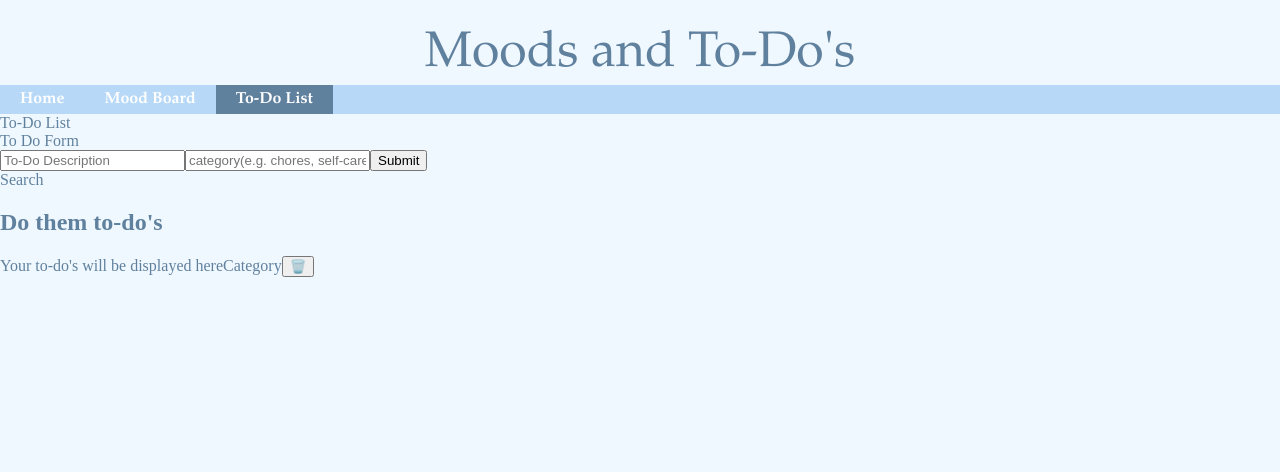
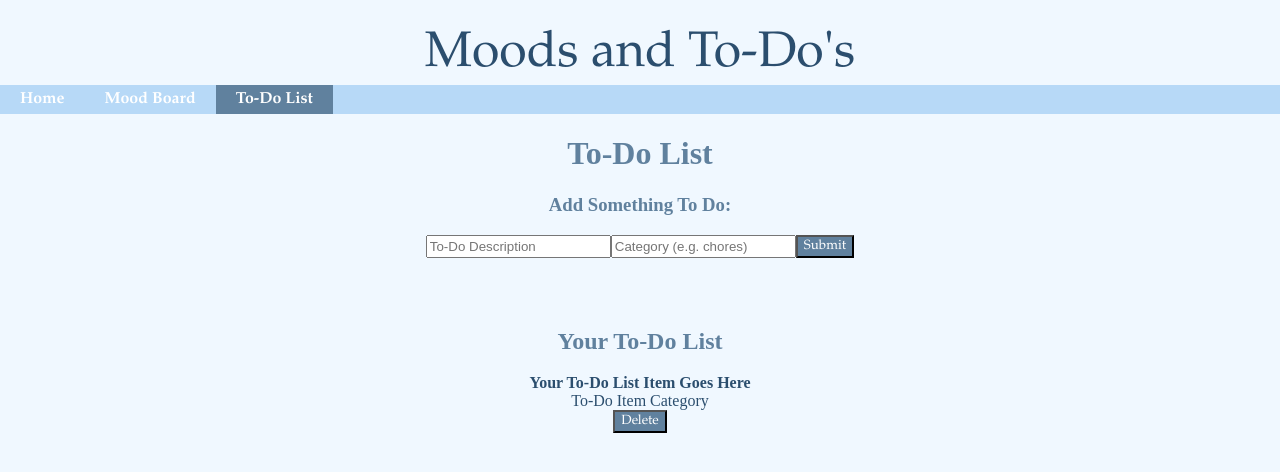
Before and after one commit to sianmancha/phase-2-project, a React (Create React App) app: page /to-do-list in a window 1280 px wide. Shown: the top 472 px of the page. Built offline with nearby package versions, Linux system fonts and the light colour scheme; data requests are answered from the project's data file.

Commit message:
Finished styling, got everything functional. Yay.

```diff
--- a/db.json
+++ b/db.json
@@ -251,13 +251,18 @@
       "name": "Proud",
       "icon": "😉",
       "baseMood": "Powerful"
+    },
+    {
+      "name": "hungry",
+      "icon": "🍔",
+      "id": 43
     }
   ],
   "todos": [
     {
-      "description": "Your to-do's will be displayed here",
-      "category": "Category",
-      "id": 1
+      "description": "Your To-Do List Item Goes Here",
+      "category": "To-Do Item Category",
+      "id": 0
     }
   ],
   "recordedMoods": [
@@ -265,292 +270,6 @@
       "id": 0,
       "name": "",
       "icon": ""
-    },
-    {
-      "id": 1,
-      "name": "Joyful",
-      "icon": "😁",
-      "baseMood": "Joyful"
-    },
-    {
-      "name": "Content",
-      "icon": "🙂",
-      "id": 2
-    },
-    {
-      "name": "Content",
-      "icon": "🙂",
-      "id": 3
-    },
-    {
-      "name": "Content",
-      "icon": "🙂",
-      "id": 4
-    },
-    {
-      "name": "Content",
-      "icon": "🙂",
-      "id": 5
-    },
-    {
-      "name": "Content",
-      "icon": "🙂",
-      "id": 6
-    },
-    {
-      "name": "Critical",
-      "icon": "😑",
-      "id": 7
-    },
-    {
-      "name": "Critical",
-      "icon": "😑",
-      "id": 8
-    },
-    {
-      "name": "Critical",
-      "icon": "😑",
-      "id": 9
-    },
-    {
-      "name": "Critical",
-      "icon": "😑",
-      "id": 10
-    },
-    {
-      "name": "Proud",
-      "icon": "😉",
-      "id": 11
-    },
-    {
-      "name": "Proud",
-      "icon": "😉",
-      "id": 12
-    },
-    {
-      "name": "Proud",
-      "icon": "😉",
-      "id": 13
-    },
-    {
-      "name": "Proud",
-      "icon": "😉",
-      "id": 14
-    },
-    {
-      "name": "Proud",
-      "icon": "😉",
-      "id": 15
-    },
-    {
-      "name": "Proud",
-      "icon": "😉",
-      "id": 16
-    },
-    {
-      "name": "Proud",
-      "icon": "😉",
-      "id": 17
-    },
-    {
-      "name": "Respected",
-      "icon": "🤝",
-      "id": 18
-    },
-    {
-      "name": "Respected",
-      "icon": "🤝",
-      "id": 19
-    },
-    {
-      "name": "Creative",
-      "icon": "🎨",
-      "id": 20
-    },
-    {
-      "name": "Hateful",
-      "icon": "👿",
-      "id": 21
-    },
-    {
-      "name": "Depressed",
-      "icon": "😭",
-      "id": 22
-    },
-    {
-      "name": "Hopeful",
-      "icon": "🤞",
-      "id": 23
-    },
-    {
-      "name": "Sexy",
-      "icon": "💋",
-      "id": 24
-    },
-    {
-      "name": "Powerful",
-      "icon": "😎",
-      "id": 25
-    },
-    {
-      "name": "Faithful",
-      "icon": "😇",
-      "id": 26
-    },
-    {
-      "name": "Important",
-      "icon": "👑",
-      "id": 27
-    },
-    {
-      "name": "Hopeful",
-      "icon": "🤞",
-      "id": 28
-    },
-    {
-      "name": "Hopeful",
-      "icon": "🤞",
-      "id": 29
-    },
-    {
-      "name": "Appreciated",
-      "icon": "😊",
-      "id": 30
-    },
-    {
-      "name": "Content",
-      "icon": "🙂",
-      "id": 31
-    },
-    {
-      "name": "Thoughtful",
-      "icon": "🌝",
-      "id": 32
-    },
-    {
-      "name": "Intimate",
-      "icon": "😚",
-      "id": 33
-    },
-    {
-      "name": "Loving",
-      "icon": "😍",
-      "id": 34
-    },
-    {
-      "name": "Thoughtful",
-      "icon": "🌝",
-      "id": 35
-    },
-    {
-      "name": "Hurt",
-      "icon": "😢",
-      "id": 36
-    },
-    {
-      "name": "Thoughtful",
-      "icon": "🌝",
-      "id": 37
-    },
-    {
-      "name": "Hateful",
-      "icon": "👿",
-      "id": 38
-    },
-    {
-      "name": "Critical",
-      "icon": "😑",
-      "id": 39
-    },
-    {
-      "name": "Faithful",
-      "icon": "😇",
-      "id": 40
-    },
-    {
-      "name": "Important",
-      "icon": "👑",
-      "id": 41
-    },
-    {
-      "name": "Critical",
-      "icon": "😑",
-      "id": 42
-    },
-    {
-      "name": "Critical",
-      "icon": "😑",
-      "id": 43
-    },
-    {
-      "name": "Guilty",
-      "icon": "😕",
-      "id": 44
-    },
-    {
-      "name": "Ashamed",
-      "icon": "😔",
-      "id": 45
-    },
-    {
-      "name": "Depressed",
-      "icon": "😭",
-      "id": 46
-    },
-    {
-      "name": "Bored",
-      "icon": "😐",
-      "id": 47
-    },
-    {
-      "name": "Helpless",
-      "icon": "😣",
-      "id": 48
-    },
-    {
-      "name": "Helpless",
-      "icon": "😣",
-      "id": 49
-    },
-    {
-      "name": "Helpless",
-      "icon": "😣",
-      "id": 50
-    },
-    {
-      "name": "Helpless",
-      "icon": "😣",
-      "id": 51
-    },
-    {
-      "name": "Helpless",
-      "icon": "😣",
-      "id": 52
-    },
-    {
-      "name": "Helpless",
-      "icon": "😣",
-      "id": 53
-    },
-    {
-      "name": "Helpless",
-      "icon": "😣",
-      "id": 54
-    },
-    {
-      "name": "Helpless",
-      "icon": "😣",
-      "id": 55
-    },
-    {
-      "name": "Ashamed",
-      "icon": "😔",
-      "id": 56
-    },
-    {
-      "name": "Depressed",
-      "icon": "😭",
-      "id": 57
     }
   ]
 }
--- a/src/components/Home.js
+++ b/src/components/Home.js
@@ -1,5 +1,5 @@
 import React from "react";
-import coffeemug from "../coffeemug.jpg"
+import coffeemug from "../coffeemug.jpeg"
 
 function Home() {
     return(
--- a/src/components/MoodForm.js
+++ b/src/components/MoodForm.js
@@ -24,7 +24,7 @@ function MoodForm({handleAddMood}) {
     }
 
     return (
-        <div>
+        <div className="wholeForm">
             <h3 className="moodFormHeader">Can't find the mood you're looking for? Add your own!</h3>
             <div>
             <form className="moodForm" onSubmit={(e) => handleSubmit(e)}>
@@ -44,7 +44,7 @@ function MoodForm({handleAddMood}) {
                     onChange={(e) => setIcon(e.target.value)}
                 >
                 </input>
-                <input type="submit" value="Add Mood"></input>
+                <input className="addMoodSubmit" type="submit" value="Add Mood"></input>
             </form>
             </div>
         </div>
--- a/src/components/Search.js
+++ /dev/null
@@ -1,11 +0,0 @@
-import React from "react";
-
-function Search() {
-    return (
-        <div>
-            Search
-        </div>
-    )
-}
-
-export default Search;
--- a/src/components/ToDoCard.js
+++ b/src/components/ToDoCard.js
@@ -11,12 +11,16 @@ import React from "react";
     }
 
     return (
-    <>
-        <h2>Do them to-do's</h2>
+    <div className="todos">
+        <div className="description">
         {description}
+        </div>
+        <div className="category">
         {category}
-        <button onClick={handleDeleteClick}>🗑️</button>
-    </>
+        {/* <button className="deleteButton" onClick={handleDeleteClick}>Delete</button> */}
+        </div>
+        <button className="deleteButton" onClick={handleDeleteClick}>Delete</button>
+    </div>
     )
 }
 
--- a/src/components/ToDoForm.js
+++ b/src/components/ToDoForm.js
@@ -25,11 +25,11 @@ function ToDoForm({handleAddTodos}) {
 
     return (
         <div>
-            To Do Form
-            <form onSubmit={(e) => handleSubmit(e)}>
+            <h3 className="todoFormHeader">Add Something To Do:</h3>
+            <form className="todoForm" onSubmit={(e) => handleSubmit(e)}>
                 <input type="text" placeholder="To-Do Description" value={description} onChange={(e) => setDescription(e.target.value)}></input>
-                <input type="text" placeholder="category(e.g. chores, self-care, ect.)" name="category" value={category} onChange={(e) => setCategory(e.target.value)}></input>
-                <input type="submit"></input>
+                <input type="text" placeholder="Category (e.g. chores)" name="category" value={category} onChange={(e) => setCategory(e.target.value)}></input>
+                <input className="todoSubmit"type="submit"></input>
             </form>
         </div>
     )
--- a/src/components/ToDoList.js
+++ b/src/components/ToDoList.js
@@ -1,5 +1,4 @@
 import react, {useEffect, useState} from "react";
-import Search from "./Search"
 import ToDoForm from "./ToDoForm";
 import ToDoCard from "./ToDoCard";
 
@@ -25,9 +24,9 @@ function ToDoList() {
 
     return (
         <div>
-            To-Do List
+            <h1 className="todoHeader">To-Do List </h1>
             <ToDoForm handleAddTodos={handleAddTodos}/>
-            <Search />
+            <h2 className="todoListHeader">Your To-Do List</h2>
             {displayTodos}
         </div>
     )
--- a/src/index.css
+++ b/src/index.css
@@ -14,7 +14,7 @@ body {
     margin-left: 0px;
     margin-right: 0px;
     padding-top: 25px;
-    color: #60819e
+    color: #2b4e6e
 }
 .title {
     font-family: Garamond,Baskerville,Baskerville Old Face,Hoefler Text,Times New Roman,serif;
@@ -30,6 +30,7 @@ body {
     width: 25px;
     height: 20px;
     margin: 3px;
+
 }
 .icon {
     font-size: 20px;
@@ -85,6 +86,11 @@ body {
 
 }
 
+.wholeForm {
+    padding-top: 50px;
+    padding-bottom: 50px;
+}
+
 .moodForm {
     display: flex;
     flex-direction: row;
@@ -97,7 +103,59 @@ body {
 .moodFormHeader {
     text-align: center;
 }
+.addMoodSubmit{
+    background-color: #60819e;
+    color: white;
+    font-family: Garamond,Baskerville,Baskerville Old Face,Hoefler Text,Times New Roman,serif;
+}
 
 .displayMoodsHeader {
     text-align: center;
 }
+
+.todoHeader {
+    text-align: center;
+}
+.todoFormHeader {
+    text-align: center;
+}
+.todoForm {
+    display: flex;
+    flex-direction: row;
+    flex-wrap: wrap;
+    margin-left: 75px;
+    margin-right: 75px;
+    font-size: 50px;
+    justify-content: center;
+}
+.todoSubmit {
+    background-color: #60819e;
+    color: white;
+    font-family: Garamond,Baskerville,Baskerville Old Face,Hoefler Text,Times New Roman,serif;
+}
+.todoListHeader {
+    text-align: center;
+    padding-top: 50px;
+}
+.deleteButton {
+    background-color: #60819e;
+    color: white;
+    font-family: Garamond;
+    text-align: center;
+    margin-bottom: 20px;
+}
+.description {
+    font-weight: bold;
+    text-align: center;
+
+}
+.category {
+    text-align: center;
+
+
+}
+.todos {
+    text-align: center;
+    width: 100%;
+    color: #2b4e6e;
+}
```
Also changed, not shown: src/coffeemug.jpeg (added), src/coffeemug.jpg (deleted).
